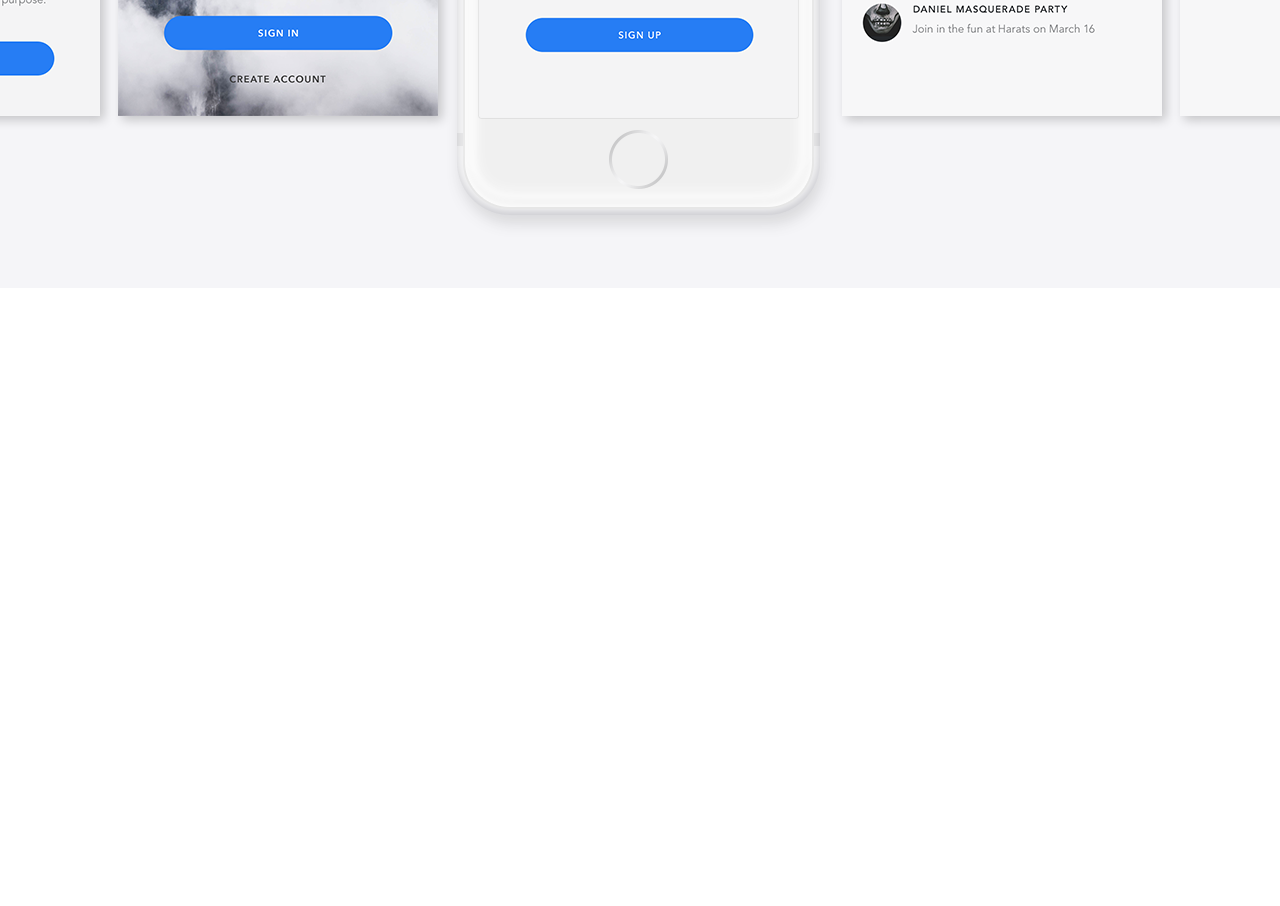
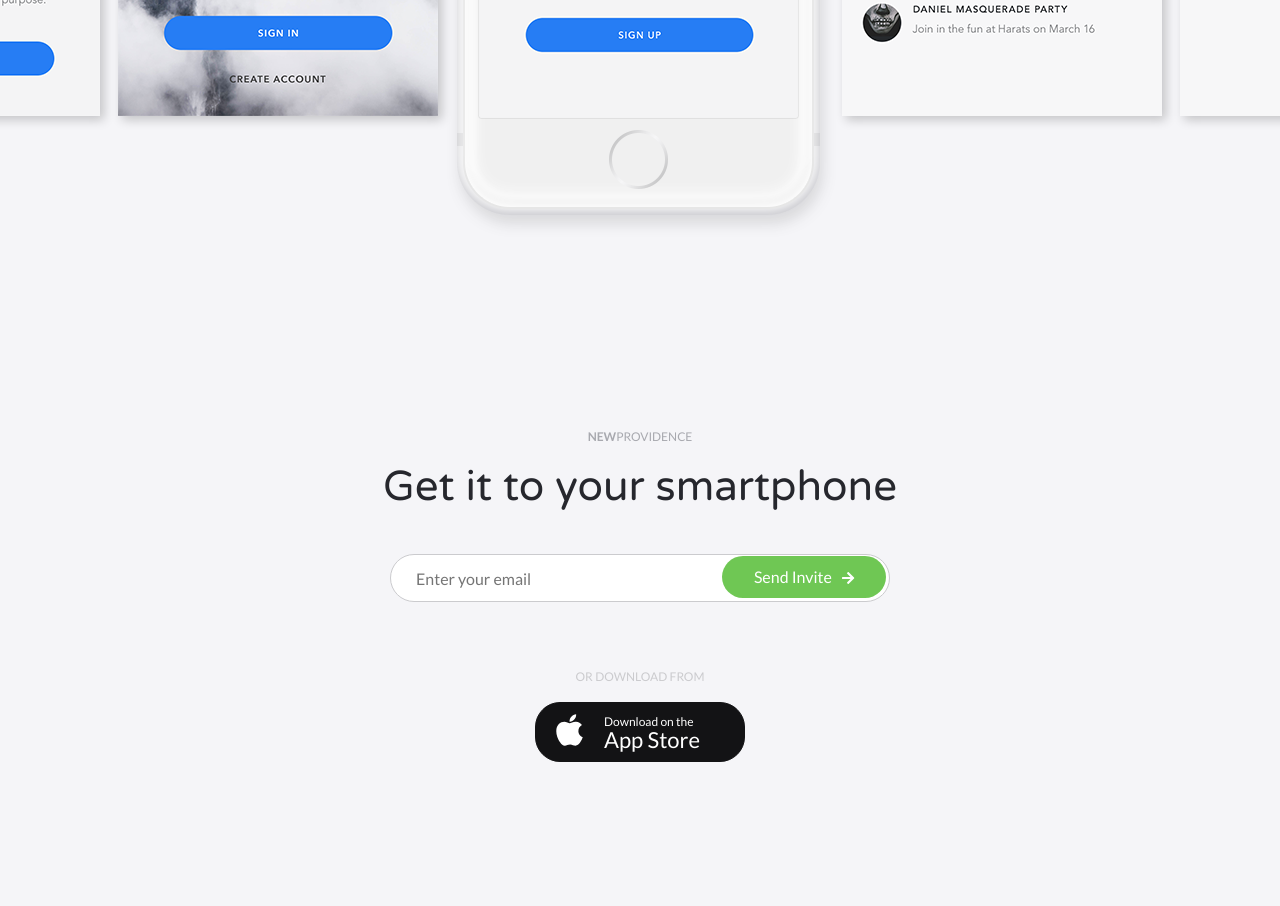
Before and after one commit to DimaKertpich/JsSite, a website built with webpack: page index.html in a window 1280 px wide. Shown: the part 4139-5045 px from the top of the page. Before the commit the page ends 4427 px from the top, so only its background shows below. Built offline with nearby package versions, Linux system fonts and the light colour scheme.

Commit message:
addReadyToBuy

```diff
--- a/index.html
+++ b/index.html
@@ -210,6 +210,35 @@
 
             </div>
     </section>
+
+    <section class="readyToBuy">
+        <div class="container">
+            <div class="row justify-content-center">
+                <div class="col-xl-6 text-center">
+                    <div class="readyToBuy__block">
+                      <div class="readyToBuy__text">
+                        <p class="readyToBuy__newProvidence">new<span>providence</span></p>
+                        <h3>Get it to your smartphone</h3>
+                      </div>
+
+                      <div class="readyToBuy__input">
+                          <input type="email" placeholder="Enter your email">
+                          <button type="button">Send Invite<i class="fas fa-arrow-right inputArrow"></i></button>
+                      </div>
+
+                      <div class="readyToBuy__btn">
+                          <p class="readyToBuy__download">or download from</p>
+                          <button type="button">
+                              <i class="fab fa-apple readyToBuyApple"></i>
+                              <p class="downloadOnThe">Download on the</p>
+                              <p class="appStore">App Store</p>
+                          </button>
+                      </div>
+                    </div>
+                </div>
+            </div>
+        </div>
+    </section>
     <script src='./dist/main.js'></script>
 </body>
 </html>
--- a/src/scss/mixin.scss
+++ b/src/scss/mixin.scss
@@ -29,3 +29,12 @@
     font-size: $fontS;
     color: $colorText;
 }
+
+@mixin input($width, $height){
+  width: $width;
+  height: $height;
+  border: 1px solid $borderInput;
+  border-radius: 25px;
+  padding: 0 176px 0 25px;
+  outline: none;
+}
--- a/src/scss/style.scss
+++ b/src/scss/style.scss
@@ -383,3 +383,100 @@
    }
 
 }
+
+// ReadyToBuy
+
+.readyToBuy{
+    padding: 140px 0 140px;
+    background: $screensBg;
+
+    &__newProvidence{
+        @include latoBold;
+
+        font-size: 12px;
+        color: $newProvidence;
+        text-transform: uppercase;
+
+        span{
+            @include latoRegular;
+        }
+    }
+
+    &__block{
+
+        h3{
+            @include varela;
+
+            font-size: 42px;
+            color: $colorTextMenu;
+        }
+    }
+
+    &__input{
+        position: relative;
+        padding-top: 34px;
+
+        input{
+            @include latoRegular;
+            @include input(500px, 48px);
+        }
+
+        button{
+            @include btn(164px, 42px, $btnColor, 25px);
+            @include latoRegular;
+
+            position: absolute;
+            color: $colorWhite;
+            border: none;
+            top: 36px;
+            right: 24px;
+        }
+
+        .inputArrow{
+            font-size: 14px;
+            margin-left: 10px;
+        }
+    }
+
+    &__btn{
+        margin-top: 66px;
+
+        button{
+            @include btn(210px, 60px, $backBtn, 25px);
+            @include latoRegular;
+
+            position: relative;
+            color: $colorWhite;
+            border: 1px solid $backBtn;
+
+            .readyToBuyApple{
+                position: absolute;
+                font-size: 36px;
+                top: 9px;
+                left: 20px;
+            }
+
+            .downloadOnThe{
+                position: absolute;
+                font-size: 12px;
+                top: 10px;
+                left: 68px;
+            }
+
+            .appStore{
+                position: absolute;
+                font-size: 22px;
+                top: 20px;
+                left: 68px;
+            }
+        }
+    }
+
+    &__download{
+        @include latoRegular;
+
+        font-size: 12px;
+        text-transform: uppercase;
+        color: $borderInput;
+    }
+}
--- a/src/scss/varb.scss
+++ b/src/scss/varb.scss
@@ -7,3 +7,7 @@ $colorBorderHeader: #dadcde;
 $divLine: #f4f4f4;
 $borderLineBtn: #e9e9ea;
 $screensBg: #f5f5f8;
+$newProvidence: #a8a9af;
+$borderInput: #cbcbce;
+$btnColor: #6fc754;
+$backBtn: #131315;
```
